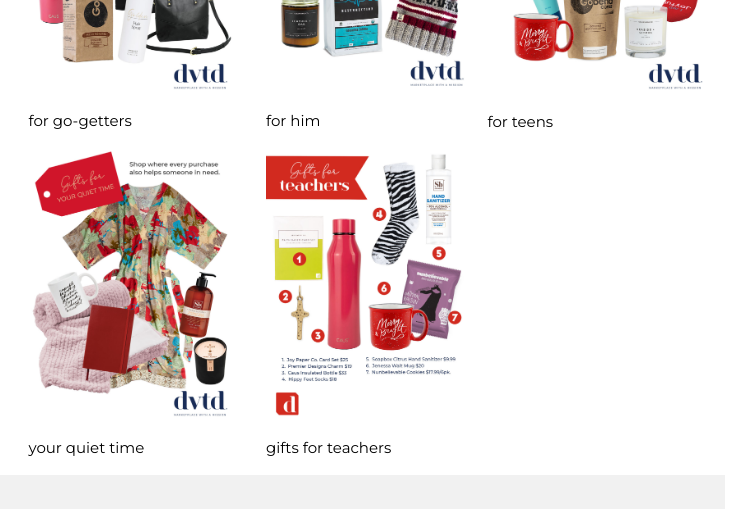
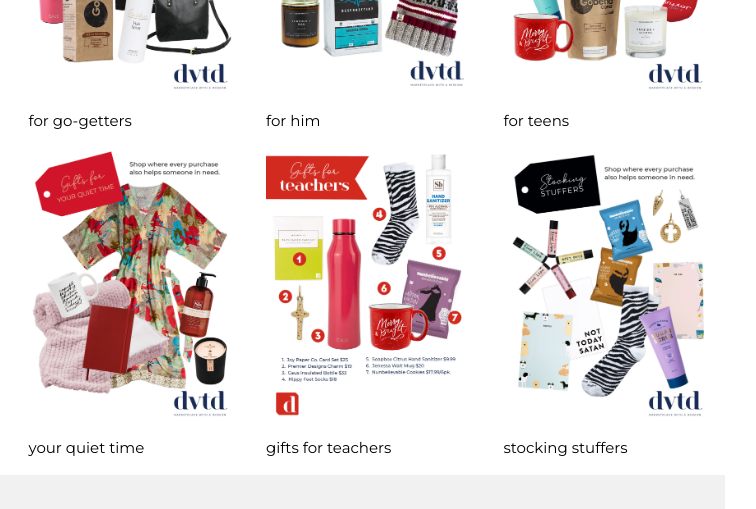
Before and after one commit to josiahconely/WebDev_Rose, a plain HTML site: page index.html in a window 1280 px wide. Shown: the part 1006-1515 px from the top of the page, 515-1271 px from the left. Drawn offline with Linux system fonts and the light colour scheme.

Commit message:
updated product grid

```diff
--- a/index.html
+++ b/index.html
@@ -115,6 +115,7 @@ body,h1,h2,h3,h4,h5,h6,.w3-wide {font-family: "Montserrat", sans-serif;}
       </div>
     </div>
 
+
     <div class="w3-col l3 s6">
       <div class="w3-container">
         <img src="assets/images/gift-ideas-men_mg-social (1).jpg" style="width:100%">
@@ -135,10 +136,13 @@ body,h1,h2,h3,h4,h5,h6,.w3-wide {font-family: "Montserrat", sans-serif;}
     <div class="w3-col l3 s6">
       <div class="w3-container">
         <img src="assets/images/gift-ideas-teens_mg-social (1).jpg" style="width:100%">
+        <p>for teens</p>
       </div>
       <div class="w3-container">
+        <img src="assets/images/gift-ideas-stockings_mg-social (1).jpg" style="width:100%">
+        <p>stocking stuffers</p>
       </div>
-      <p>for teens</p>
+
     </div>
   </div>
 
```
